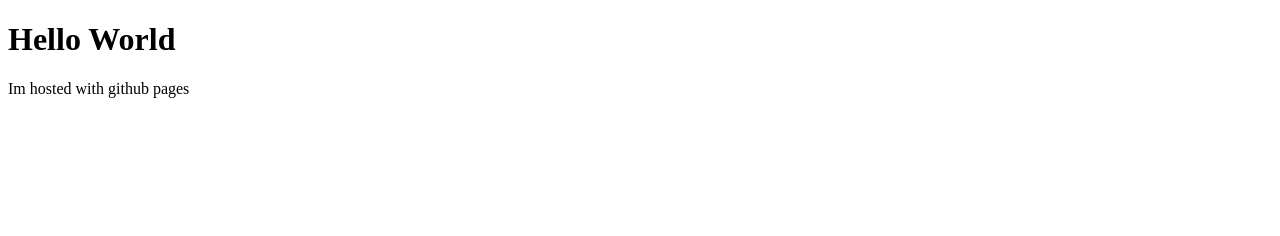
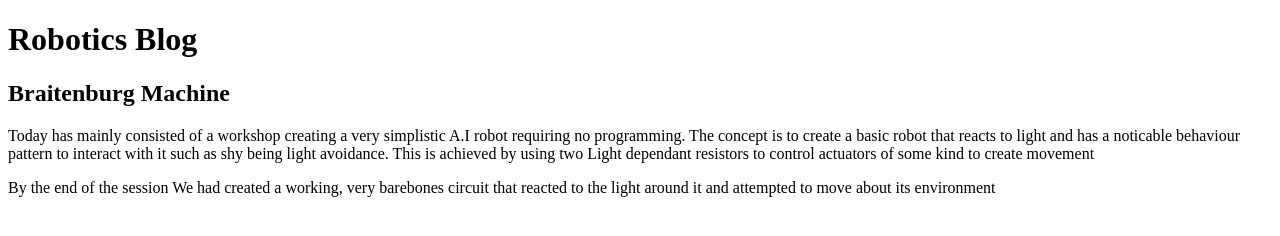
Before and after one commit to caleb-ham/caleb-ham.github.io, a plain HTML site: page index.html in a window 1280 px wide. Drawn offline with Linux system fonts and the light colour scheme.

Commit message:
Update index.html

```diff
--- a/index.html
+++ b/index.html
@@ -1,7 +1,12 @@
 <!DOCTYPE html>
 <html>
 <body>
-<h1>Hello World</h1>
-<p>Im hosted with github pages</p>
+<h1>Robotics Blog</h1>
+<h2>Braitenburg Machine</h2>
+<p>Today has mainly consisted of a workshop creating a very simplistic A.I robot requiring no programming. The concept is to create a basic robot
+that reacts to light and has a noticable behaviour pattern to interact with it such as shy being light avoidance. This is
+achieved by using two Light dependant resistors to control actuators of some kind to create movement</p>
+<p>By the end of the session We had created a working, very barebones circuit that reacted to the light around it and attempted to move about its
+environment</p>
 </body>
 </html>
```
